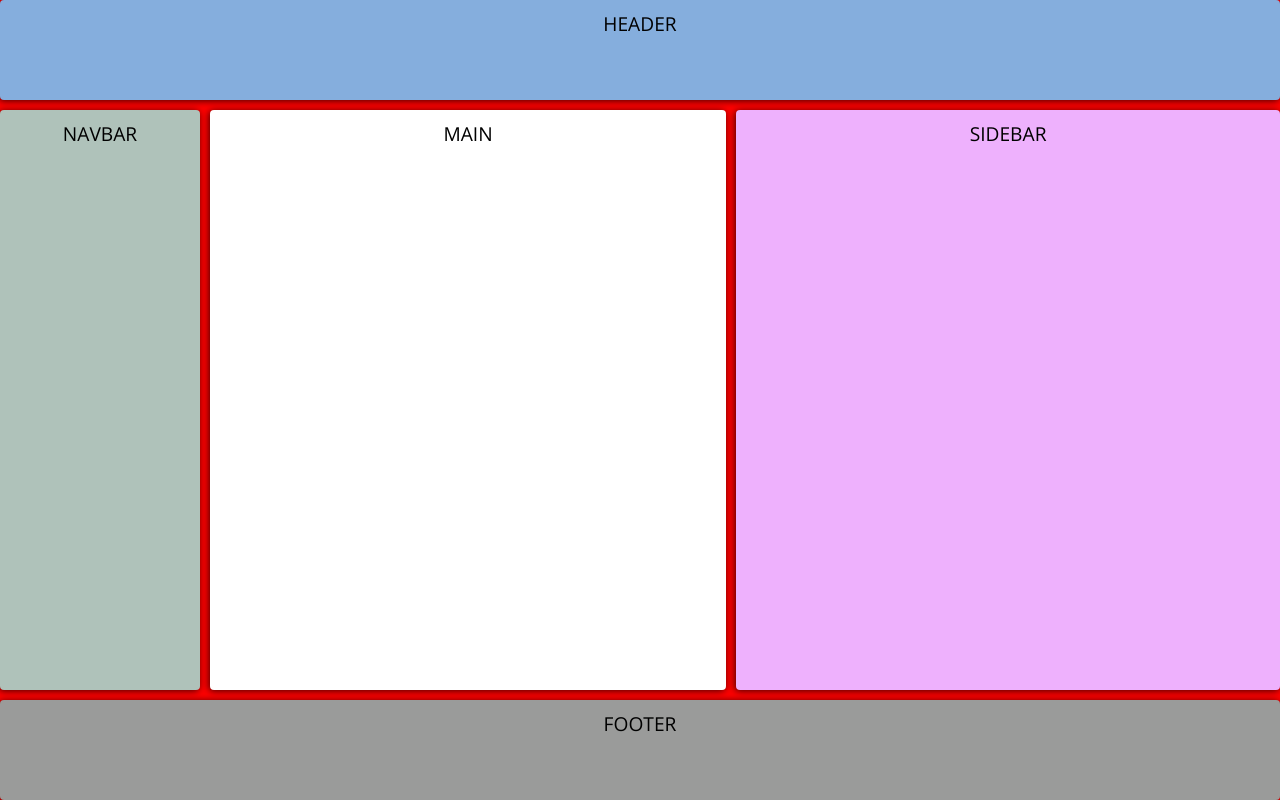
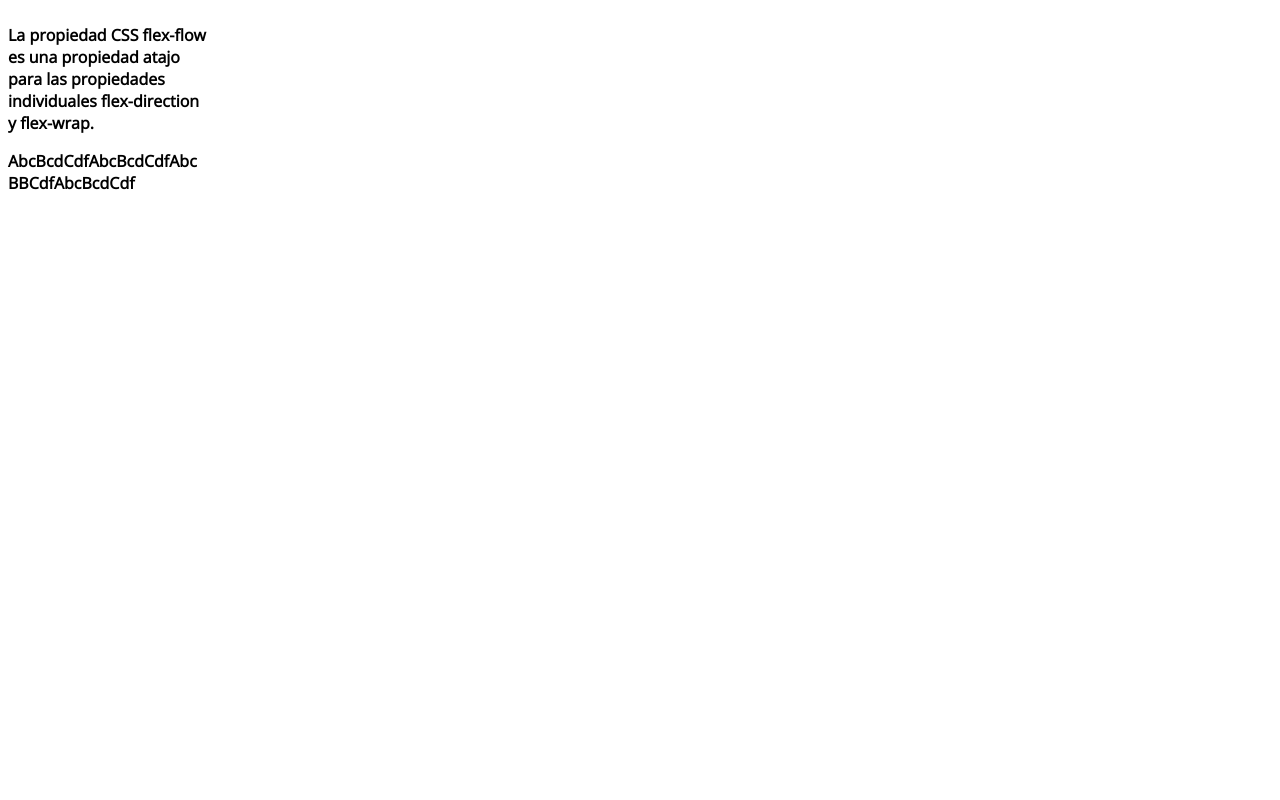
Before and after one commit to cesar-vaesco/html-css-js-node, a plain HTML site: page index.html in a window 1280 px wide. Drawn offline with nearby package versions, Linux system fonts and the light colour scheme.

Commit message:
CSS Flexbox propiedades flex flow (flex-direction flex-wrap)

```diff
--- a/css/main.css
+++ b/css/main.css
@@ -1,81 +1,18 @@
 @import url("https://fonts.googleapis.com/css2?family=Open+Sans:wght@300&display=swap");
-* {
-    box-sizing: border-box;
-    margin: 0;
-    padding: 0;
+body {
+    font-family: 'Open Sans', sans-serif;
+    font-weight: bold;
+    width: 200px;
 }
 
-html {
-    height: 100%;
+.flex {
+    display: flex;
+    /* flex-direction: row;  cambia contenido de  izquierda a derecha */
+    /* flex-direction: row-reverse;  cambia contenido de derecha a izquierda */
+    /*     flex-direction: column; cambia contenido de arriba hacia abajo
+    /*  flex-direction: column-reverse; cambia contenido de abajo havia arriba*/
+    /*flex-wrap: nowrap;
+    flex-wrap: wrap; contenido lo alinea y si no cabe en la dimension (width) lo ubica en una segunda línea*/
+    /* flex-wrap: wrap-reverse; contenido de abajo hacia arriba */
+    flex-flow: row wrap;
 }
-
-body {
-    font-family: 'Open Sans', sans-serif;
-    font-size: 1.2rem;
-    min-height: 100%;
-}
-
-.grid-container>* {
-    box-shadow: -1px 1px 7px rgba(0, 0, 0, 0.75);
-    border-radius: 4px;
-    padding: 10px;
-    text-align: center;
-}
-
-.header {
-    grid-area: header;
-    background-color: #85aedd;
-}
-
-.navbar {
-    grid-area: navbar;
-    background-color: #afc2ba;
-}
-
-.main {
-    grid-area: main;
-    background-color: #ffffff;
-}
-
-.sidebar {
-    grid-area: sidebar;
-    background-color: #eeb1fd;
-}
-
-.footer {
-    grid-area: footer;
-    background-color: #9a9b9a;
-}
-
-.grid-container {
-    display: grid;
-    gap: 10px;
-    grid-template: "header" 100px "navbar" 50px "main" auto "sidebar" 100px "footer" 100px;
-}
-
-/*Para tablets*/
-
-@media(min-width: 600px) {
-    .grid-container {
-        /* background-color: #0000ff; */
-        /* grid-template-columns: 200px auto;
-        grid-template-rows: 100px 50px auto 100px; */
-        /*     grid-template-areas:
-                            "header header"
-                            "navbar navbar"
-                            "sidebar main"
-                            "footer footer"; */
-        grid-template: "header header" 100px "navbar navbar" 50px "sidebar main" auto "footer footer" 100px / 200px auto;
-    }
-}
-
-@media(min-width: 900px) {
-    .grid-container {
-        background-color: #ff0000;
-
-        grid-template: "header header header" 100px
-                       "navbar main   sidebar" auto
-                       "footer footer footer" 100px /
-                       200px auto;
-    }
-}
--- a/index.html
+++ b/index.html
@@ -10,12 +10,24 @@
 
 </head>
 
-<body class="grid-container">
-    <header class="header">HEADER</header>
-    <nav class="navbar">NAVBAR</nav>
-    <aside class="sidebar">SIDEBAR</aside>
-    <article class="main">MAIN</article>
-    <footer class="footer">FOOTER</footer>
+<body>
+    <div class="flex">
+        <p>La propiedad CSS flex-flow es una propiedad atajo para
+            las propiedades individuales flex-direction y
+            flex-wrap.</p>
+        <div>Abc</div>
+        <div>Bcd</div>
+        <div>Cdf</div>
+        <div>Abc</div>
+        <div>Bcd</div>
+        <div>Cdf</div>
+        <div>Abc</div>
+        <div>BB</div>
+        <div>Cdf</div>
+        <div>Abc</div>
+        <div>Bcd</div>
+        <div>Cdf</div>
+    </div>
 </body>
 
 </html>
```
